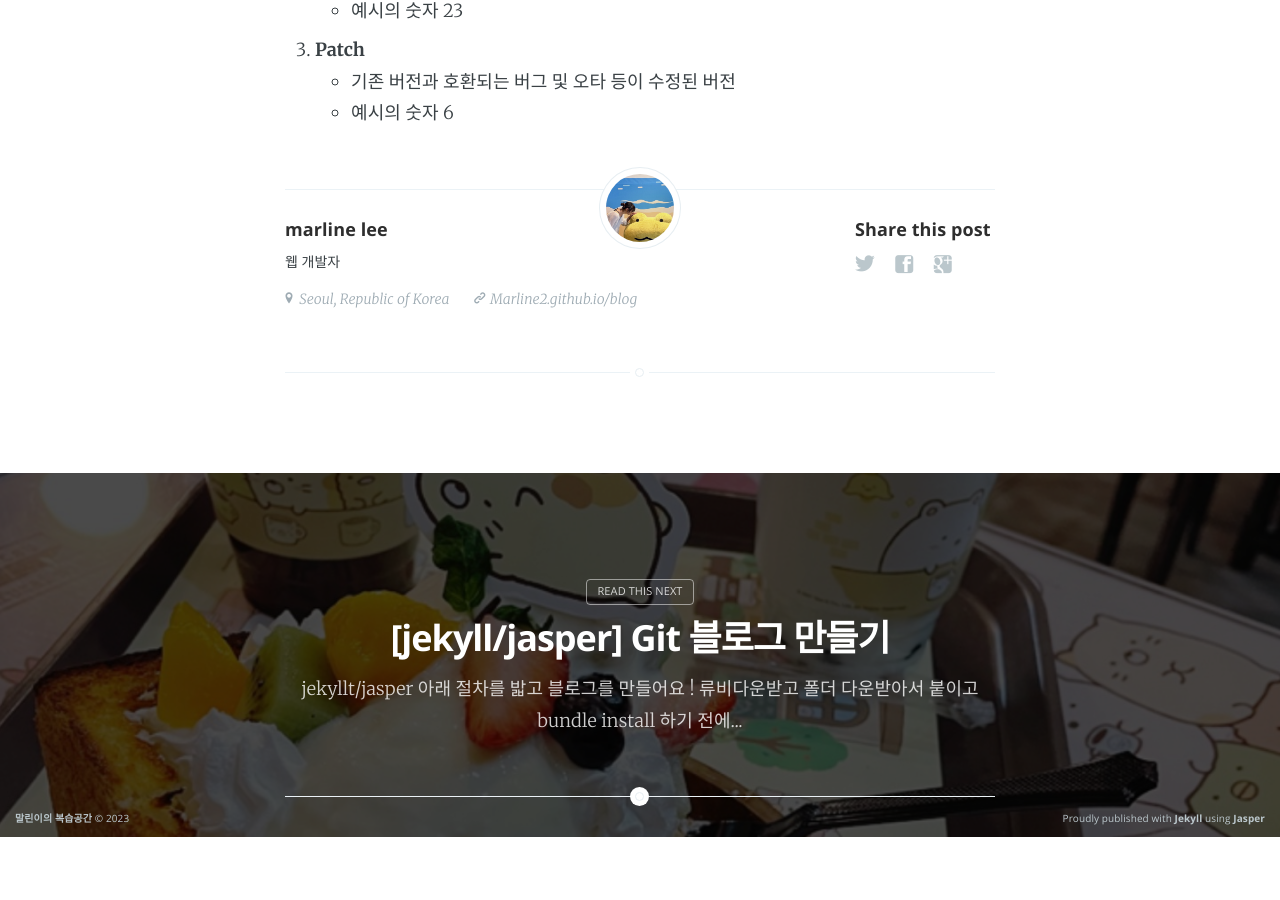
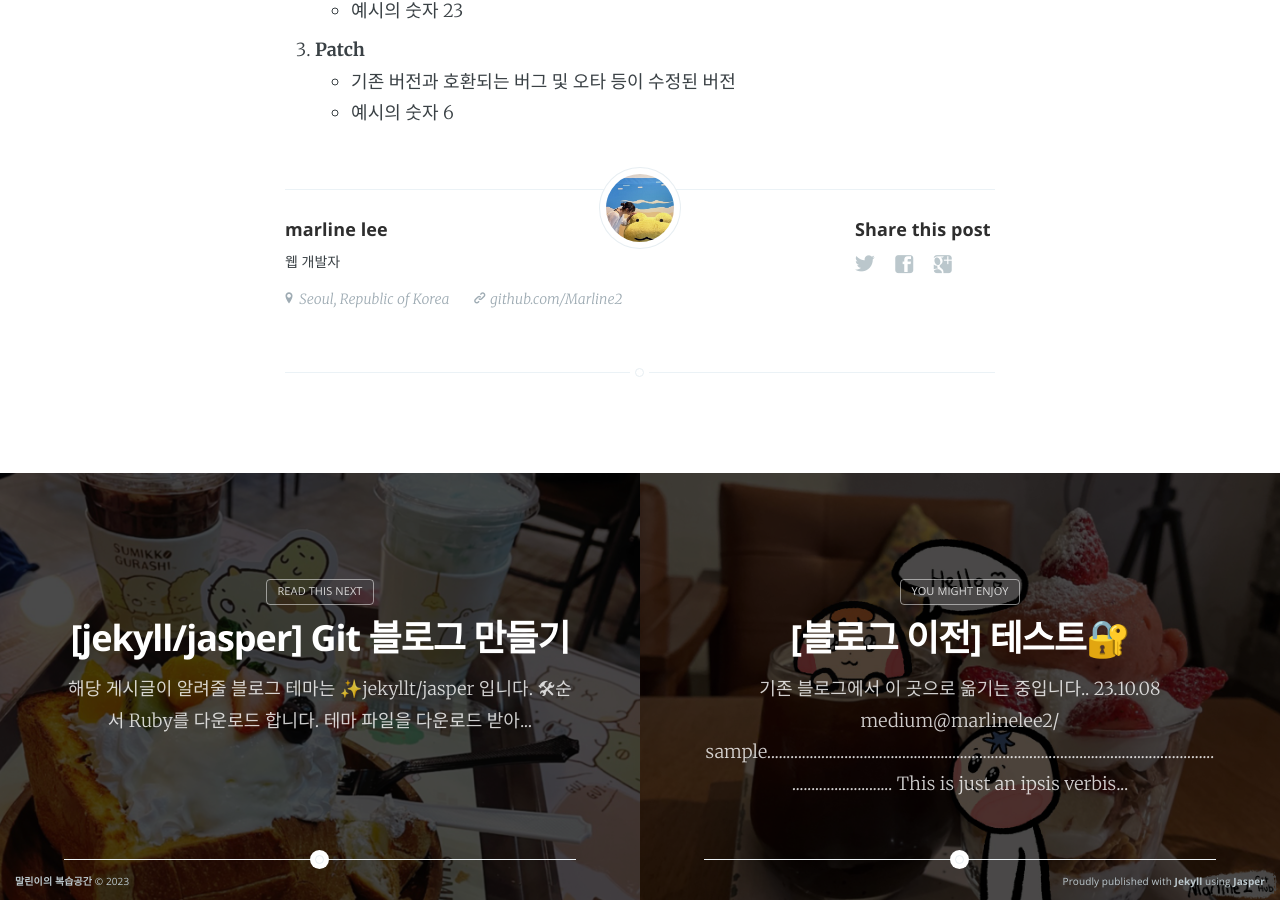
Before and after one commit to Marline2/blog, a Jekyll site: the page built from _posts/2023-10-07-basic-1.md, in a window 1280 px wide and 900 px high, scrolled down 1070 px. Built offline with Jekyll 4.4.1, drawn with Linux system fonts in a browser that asks for light colours; nearby versions of some CDN libraries; before the commit the page ends 1907 px from its top, so only the background shows below that.

Commit message:
add post

```diff
--- a/_data/authors.yml
+++ b/_data/authors.yml
@@ -2,7 +2,7 @@ Marline2:
   username: Marline2
   name: marline lee
   location: Seoul, Republic of Korea
-  url_full: http://Marline2.github.io/blog/
-  url: Marline2.github.io/blog
+  url_full: https://github.com/Marline2
+  url: github.com/Marline2
   bio: 웹 개발자
   assets: assets/images/marlinesquare.jpg
--- a/_includes/navigation.html
+++ b/_includes/navigation.html
@@ -10,8 +10,7 @@
         <li class="nav-fables {% if page.url contains 'basic' %} nav-current{% endif %}" role="presentation"><a href="{{ site.baseurl }}tag/basic">Basic</a></li><div class="heart"></div>
         <li class="nav-author {% if page.url contains 'etc' %} nav-current{% endif %}" role="presentation"><a href="{{ site.baseurl }}tag/etc">Etc</a></li><div class="heart"></div>
         <li class="nav-author {% if page.url contains 'secret' %} nav-current{% endif %}" role="presentation"><a href="{{ site.baseurl }}tag/secret">Secret</a></li>
-        <!--<li class="nav-author {% if page.url contains 'casper' %} nav-current{% endif %}" role="presentation"><a href="{{ site.baseurl }}author/casper">Casper</a></li>
-        <li class="nav-author {% if page.url contains 'edgar' %} nav-current{% endif %}" role="presentation"><a href="{{ site.baseurl }}author/edgar">Edgar</a></li>-->
+        <!--<li class="nav-author {% if page.url contains 'edgar' %} nav-current{% endif %}" role="presentation"><a href="{{ site.baseurl }}author/edgar">Edgar</a></li>-->
     </ul>
     <a class="subscribe-button icon-feed" href="{{ site.baseurl }}feed.xml">Subscribe</a>
 </div>
--- a/_layouts/post.html
+++ b/_layouts/post.html
@@ -58,22 +58,23 @@ class: 'post-template'
         <footer class="post-footer">
 
             <!-- Everything inside the #author tags pulls data from the author -->
+            <!--a href="{{ site.baseurl }}author/{{ page.author }}"-->
             <!-- #author-->
             {% for author in site.data.authors %}
                 {% if author[1].username == page.author %}
                     {% if author[1].assets %}
                         <figure class="author-image">
-                            <a class="img" href="{{ site.baseurl }}author/{{ page.author }}" style="background-image: url({{ site.baseurl }}{{ author[1].assets }})"><span class="hidden">{{ page.author }}'s Picture</span></a>
+                            <a class="img" href="{{ site.baseurl }}about" style="background-image: url({{ site.baseurl }}{{ author[1].assets }})"><span class="hidden">{{ page.author }}'s Picture</span></a>
                         </figure>
                     {% endif %}
 
                     <section class="author">
-                        <h4><a href="{{ site.baseurl }}author/{{ page.author }}">{{ author[1].name }}</a></h4>
+                        <h4><a href="{{ site.baseurl }}about">{{ author[1].name }}</a></h4>
 
                         {% if author[1].bio %}
                             <p> {{ author[1].bio }}</p>
                         {% else %}
-                            <p>Read <a href="{{ site.baseurl }}author/{{ page.author }}">more posts</a> by this author.</p>
+                            <p>Read <a href="{{ site.baseurl }}about">more posts</a> by this author.</p>
                         {% endif %}
                         <div class="author-meta">
                             {% if author[1].location %}<span class="author-location icon-location"> {{ author[1].location }}</span>{% endif %}
--- a/_posts/2023-10-08-etc-test.html
+++ b/_posts/1990-01-01-etc-test.html
@@ -1,9 +1,9 @@
 ---
 layout: post
-cover: 'assets/images/cover3.jpg'
+cover: 'assets/images/cover1.jpg'
 navigation: True
-title: "[블로그 이전] 테스트"
-date: 2023-10-08 00:10:00 +0900
+title: "[블로그 이전] 테스트🔐"
+date: 1990-01-01 00:10:00 +0900
 tags: secret
 subclass: 'post tag-test tag-content'
 logo: 'assets/images/ghost.png'
@@ -16,7 +16,17 @@ categories: secret
 
 <hr />
 
-<p>안녕!</p>
+<p>sample..............................................................................................................................................
+</p>
+<hr />
+
+
+
+
+
+
+
+
 
 <p>This is just an <em>ipsis verbis</em> copy of the first example running on the <a href="http://demo.ghost.io">Ghost Demo</a>. This shows how you can use html styling to achieve your hopes.</p>
 
--- a/_posts/2023-10-08-etc-1.html
+++ /dev/null
@@ -1,19 +0,0 @@
----
-layout: post
-cover: 'assets/images/cover3.jpg'
-navigation: True
-title: "[jekyll/jasper] Git 블로그 만들기"
-date: 2023-10-08 00:10:00 +0900
-tags: secret
-subclass: 'post tag-test tag-content'
-logo: 'assets/images/ghost.png'
-author: Marline2
-categories: secret
----
-<hr />
-<h6 id="heading6"><a href="https://github.com/jekyllt/jasper">jekyllt/jasper</a></h6>
-<hr />
-<p>아래 절차를 밟고 블로그를 만들어요 ! </p>
-<p>류비다운받고 폴더 다운받아서 붙이고 bundle install 하기 전에 뭐. 또 햇엇음.. 그리고 remote하고
-  branch만들고 git rm 하거나 없앴다룽 주저리주저리.. 테스트로 올린 글이라 제대로 완성하지 않았습니다. 월요일에 할듯? maybe..
-</p>
--- /dev/null
+++ b/_posts/2023-10-10-etc-1.html
@@ -0,0 +1,164 @@
+---
+layout: post
+cover: 'assets/images/cover3.jpg'
+navigation: True
+title: "[jekyll/jasper] Git 블로그 만들기"
+date: 2023-10-10 00:45:00 +0900
+tags: etc
+subclass: 'post tag-test tag-content'
+logo: 'assets/images/ghost.png'
+author: Marline2
+categories: etc
+---
+<hr />
+<h6 id="heading6">해당 게시글이 알려줄 블로그 테마는 ✨<a href="https://github.com/jekyllt/jasper">jekyllt/jasper</a> 입니다. </h6>
+<p><img src="https://raw.githubusercontent.com/jekyllt/jasper/master/assets/images/jasper_screen1.png" alt="Test Image" /></p>
+<hr id="list"/>
+<h3 id="orderedlist">🛠순서</h3>
+
+<ol>
+<li><a href="#1" style="text-decoration: none;"><strong>Ruby</strong>를 다운로드 합니다. </a></li>
+<li><a href="#2" style="text-decoration: none;">테마 파일을 다운로드 받아 기본 <strong>구조</strong>를 만듭니다. </a></li>
+<li><a href="#3" style="text-decoration: none;">Git Hub와 <strong>연동</strong>합니다. </a> <br />
+<ol><li><a href="#3-1" style="text-decoration: none;">Branch 1과 연동합니다. </a></li>
+<li><a href="#3-2" style="text-decoration: none;">Branch 2와 연동합니다. </a></li></ol></li>
+<li><a href="#4" style="text-decoration: none;">기본 <strong>설정</strong>을 합니다.</a></li>
+</ol>
+
+<hr  id="1"/>
+<h3>🚗 </h3>
+<h5><a href="#list" style="text-decoration: none;">1. Ruby를 다운로드 합니다. </a></h5>
+<h6 id="heading6"><a href="https://rubyinstaller.org/downloads/">rubyinstaller.org/downloads/</a></h6>
+
+<p><img src="{{ site.baseurl }}assets/images/2023-10-09-etc-1/1.PNG" alt="Ruby Homepage" /> <br/>
+<strong>jekyll는 Ruby언어를 통해 개발한 프레임 워크입니다.</strong> <br/>글쓴이는 <var>"Ruby+Devkit 3.1.4-1"</var>를 다운로드 했습니다.
+너무 최신 버전을 다운로드하면 정상적인 동작이 힘들 수 있다고 하니 참고해 주세요 !  <br/><br/>
+<strong>다운로드 후에는 Ruby cmd 창이 자동으로 열리는데</strong>, 이어서 다운로드를 받아줍니다.<mark>(이 과정을 무시하고 닫으면 설치가 되지 않은 채로 남습니다!)</mark><br/><br/>
+그 후에 정상적으로 다운로드가 완료되었는지 터미널에서 확인합니다.
+<pre>
+  ruby -v
+</pre>
+</p>
+<hr id="2"/>
+<h3>🚗 🚓</h3>
+<h5 ><a href="#list" style="text-decoration: none;">2. 테마 파일을 다운로드 받아 기본 구조를 만듭니다. </a></h5>
+<p>
+  테마가 등록된 Git Hub[<a href="https://github.com/jekyllt/jasper">jekyllt/jasper</a>]를 fork해도 되고, ZIP파일을 다운로드 받아 사용해도 됩니다.
+  이 글의 2~3번은 <mark>ZIP파일을 다운로드</mark> 받았을 경우의 순서입니다. <br/><br/>
+  원하는 위치에 해당 압축 파일을 푼 후, cmd를 실행하여 번들러를 install 합니다.
+  <pre>
+  cd [압축을 푼 폴더]
+  gem install bundler #테마의 gem 파일 설치
+  bundler install #관련 번들 설치
+  bundle add webrick #webrick 설치</pre>
+  Ruby v3.0부터 gem에 webrick이 포함되지 않아 <code> `require': cannot load such file -- webrick (LoadError)</code> 라는 오류가 서버 기동 시 뜰 수 있습니다.
+  <pre>
+  bundle exec jekyll s</pre>
+  실행하면 <code>http://127.0.0.1:4000/jasper/</code>에서 정상적으로 돌아가는 것을 확인할 수 있습니다.
+</p>
+<hr  id="3"/>
+<h3>🚗 🚓 🚕</h3>
+<h5><a href="#list" style="text-decoration: none;">3. Git Hub와 연동합니다. </a></h5>
+<br id="3-1"/>
+<strong><a href="#list" style="text-decoration: none;">🥃Branch 1과 연동합니다.</a></strong>
+<p><mark>Git Hub에 저장소를 하나 추가합니다.</mark> 그리고 jasper-master과 연동 작업을 합니다.
+  <pre>
+    git init
+    git remote add origin [저장소 URL]
+    git add .
+    git commit -m 'init'
+    git push origin [Branch 1]</pre>
+</p>
+<br id="3-2"/>
+<strong ><a href="#list" style="text-decoration: none;">🍺Branch 2와 연동합니다.</a></strong>
+<p><mark>Git Hub에 저장소에 새로운 Branch를 추가합니다.</mark> 이름은 무난하게 <strong>'gh-pages'</strong> 로 짓습니다. <var>(수정 시, 별도 작업 필요)</var>
+  <img src="{{ site.baseurl }}assets/images/2023-10-09-etc-1/2.PNG" alt="add branch" /> <br/>
+  생성된 gh-pages는 [Branch 1]와 동일한 형태를 띄웁니다. 안을 비우고 서버 기동 시 생성된 <strong>jasper-pages</strong>를 넣어야 합니다.
+  <pre>
+    cd ../jasper-pages/
+    git init
+    git remote add origin [저장소 URL]
+    git remote update</pre>
+  그리고 <strong>jasper-pages</strong> 속 파일들을 전부 지우고 이어서 실행합니다.
+  <pre>
+    git checkout gh-pages #원격 저장소의 파일들을 받았습니다. </pre>
+  한 번 더 <strong>jasper-pages</strong> 속 파일들을 전부 지우고 이어서 실행합니다.
+  <pre>
+    git add .
+    git commit -m 'init'
+    git push origin gh-pages</pre>
+  이제 원격 저장소의 gh-pages는 깨끗합니다. <br/>
+  jasper-pages는 서버를 가동하면 생기는 폴더입니다. <mark>jasper-master가 아닌, jasper-pages를 읽어 화면에 뿌립니다.</mark><br/>
+  그러므로 두 폴더는 한 쌍입니다. 단 한 폴더만 커밋하면 서비스 서버에서 정상적으로 돌아가지 않습니다.
+</p>
+<hr id="4"/>
+<h3>🚗 🚓 🚕 🛺</h3>
+<h5 ><a href="#list" style="text-decoration: none;">4. 기본 설정을 합니다.</a> </h5>
+<p>
+  이제 github.io에 블로그를 보여주려면 작업해야 할 것이 있습니다. <br/>
+  <strong>jasper-master</strong> 폴더의 <mark>_config.yml</mark>과 _data안에 있는 <mark>authors.yml</mark>을 수정해야 합니다.<br/>
+  - <kbd>_config.yml</kbd>
+  <img src="{{ site.baseurl }}assets/images/2023-10-09-etc-1/3.PNG" alt="_config.yml_1" /> <br/>
+  Website의 정보를 원하는 방향대로 채워넣습니다.
+  <table>
+    <tbody>
+    <td>name</td>
+    <td>블로그 이름</td>
+    </tr>
+    <tr class="even">
+    <td>description</td>
+    <td>블로그 설명</td>
+    </tr>
+    <tr>
+    <td>short_url</td>
+    <td>서비스될 url</td>
+    </tr>
+    <tr class="even">
+      <td>baseurl</td>
+      <td>'/' 또는 '/[원하는 url]/'</td>
+      </tr>
+    </tbody>
+    </table>
+  <img src="{{ site.baseurl }}assets/images/2023-10-09-etc-1/4.PNG" alt="_config.yml_2" /> <br/>
+  <table>
+    <tbody>
+    <td>username</td>
+    <td>Git Hub 이름</td>
+    </tr>
+    <tr class="even">
+    <td>repo</td>
+    <td>해당 원격 저장소 이름</td>
+    </tr>
+    <tr>
+    <td>branch</td>
+    <td>[Branch 1] 명</td>
+    </tr>
+    <tr class="even">
+      <td>relative_source</td>
+      <td>../[원격 저장소 명]<var>(추측)</var></td>
+    </tr>
+    <tr>
+      <td>destination</td>
+      <td>../jasper-pages</td>
+    </tr>
+    <tr class="even">
+      <td>production_url</td>
+      <td>서비스가 될 Full url</td>
+    </tr>
+    <tr>
+      <td>source_url</td>
+      <td>Git Hub 저장소 Full url</td>
+     </tr>
+    </tbody>
+    </table>
+    - <kbd>authors.yml</kbd>
+    <img src="{{ site.baseurl }}assets/images/2023-10-09-etc-1/5.PNG" alt="authors.yml_1" /> <br/>
+    작성자 정보를 기입합니다. <br/>
+    저장 후, <code>bundle exec jekyll s</code> 를 해주고 <strong>두 개의 폴더</strong>를 Git에 commit 합니다. <br/>
+    Github.io url에 들어가서 확인해요 !
+</p>
+<hr />
+<h4>후기💦</h4>
+<p>jasper은 현재 기준 v2가 최신이고, 이 글이 다루는 jasper은 2021년을 마지막으로
+  업데이트가 끝난 v1입니다. jekyll 테마가 여러 개 있는데, 제 눈에 띈 테마가 이거였네요.. <br/><br/> 마음에 드는 다른 테마가 있다면 시도해 보세요 ! jekyll이라면 비슷할 겁니다.
+</p>
```
Also changed, not shown: other parts of _includes/navigation.html (+2 -2 lines), _includes/loop.html (line endings or trailing spaces), assets/images/2023-10-09-etc-1/1.PNG (added), assets/images/2023-10-09-etc-1/2.PNG (added), assets/images/2023-10-09-etc-1/3.PNG (added), assets/images/2023-10-09-etc-1/4.PNG (added), assets/images/2023-10-09-etc-1/5.PNG (added).
